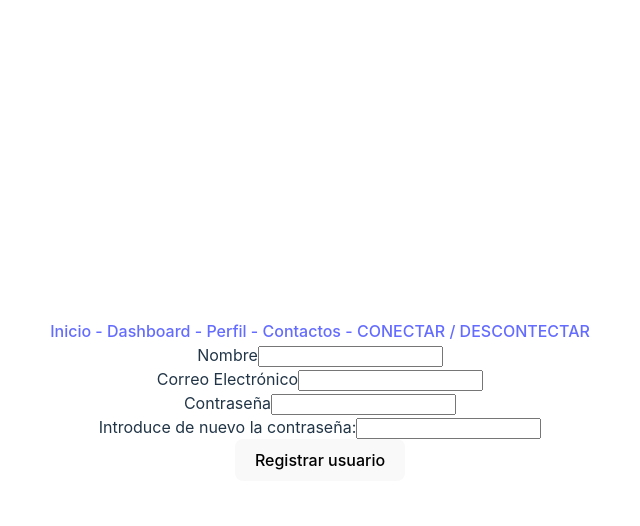
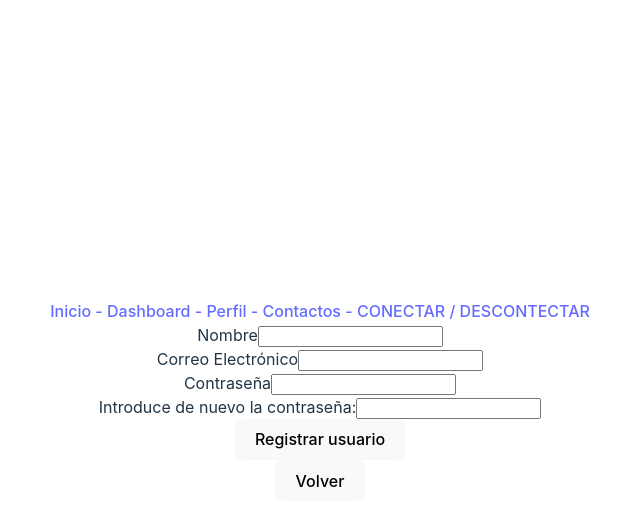
Before and after one commit to Izanalgit/React-Client_Module, a React (Vite) app: page /login in a window 1280 px wide. Both pictures are taken after typing "name@example.com", "Sample123" into the empty fields and a click on the button "Registrarse". Shown: the top 526 px of the page, without its empty margins (320-960 px from the left). Built offline with nearby package versions, Linux system fonts and the light colour scheme; no server answers.

Commit message:
update : minor update on regist user form component

```diff
--- a/src/components/user/UserRegistForm.jsx
+++ b/src/components/user/UserRegistForm.jsx
@@ -129,6 +129,7 @@ const UserRegistForm = () => {
                 }
             </form>
         }
+        <button onClick={()=>window.location.reload()}>Volver</button>
     </>
     )
 }
```
